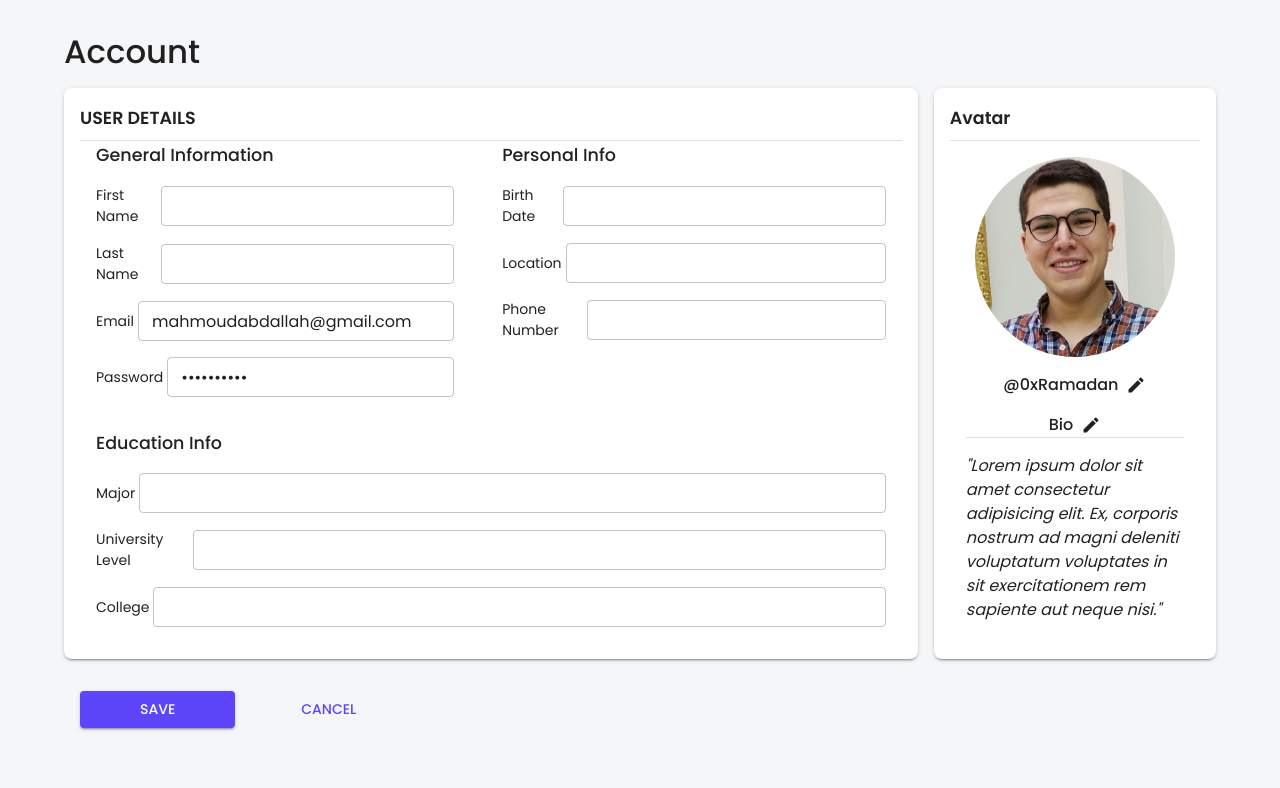
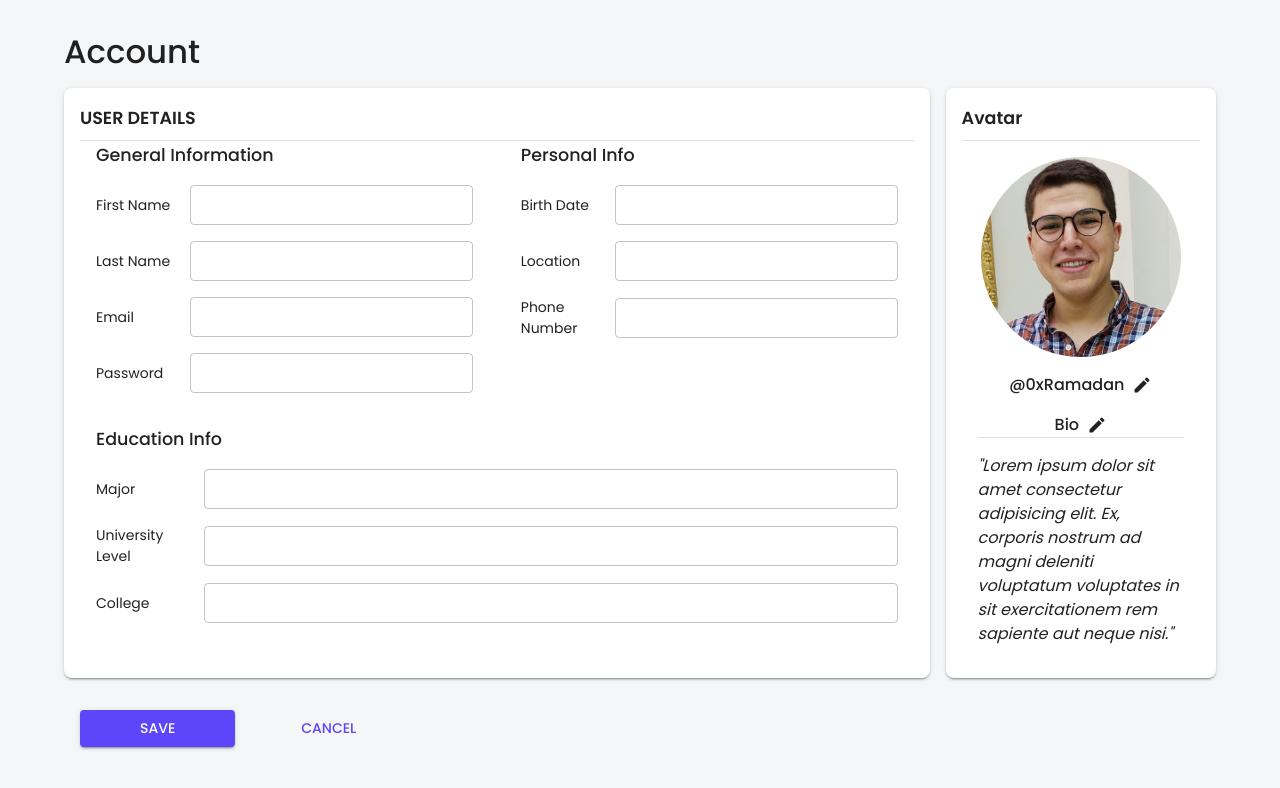
Before and after one commit to Elalfy74/fast-answer, a React (Vite) app: page /edit-account in a window 1280 px wide. Shown: the top 788 px of the page. Built offline with nearby package versions, Linux system fonts and the light colour scheme; no server answers.

Commit message:
enchance in edit account

```diff
--- a/src/pages/EditAccount/EditAccount.tsx
+++ b/src/pages/EditAccount/EditAccount.tsx
@@ -12,6 +12,92 @@ import {
 } from '@mui/material';
 
 import avatar from '../../assets/avatar.jpg';
+
+const GeneralInfoList = [
+  {
+    id: 1,
+    name: 'First Name',
+  },
+  {
+    id: 2,
+    name: 'Last Name',
+  },
+  {
+    id: 3,
+    name: 'Email',
+  },
+  {
+    id: 4,
+    name: 'Password',
+  },
+];
+
+const PersonalInfoList = [
+  {
+    id: 1,
+    name: 'Birth Date',
+  },
+  {
+    id: 2,
+    name: 'Location',
+  },
+  {
+    id: 3,
+    name: 'Phone Number',
+  },
+];
+
+const EducationalInfoList = [
+  {
+    id: 1,
+    name: 'Major',
+  },
+  {
+    id: 2,
+    name: 'University Level',
+  },
+  {
+    id: 3,
+    name: 'College',
+  },
+];
+
+type EditFieldTextProps = {
+  children: string;
+};
+
+const EditFieldText = ({ children }: EditFieldTextProps) => {
+  return (
+    <Typography
+      sx={{
+        fontSize: { xs: '14px', sm: 'inherit' },
+        fontWeight: { xs: '500', sm: '400' },
+        ml: { xs: 1, sm: 0 },
+        width: '120px',
+      }}
+    >
+      {children}
+    </Typography>
+  );
+};
+
+type StackEditFieldProps = {
+  children: JSX.Element[];
+};
+const StackEditField = ({ children }: StackEditFieldProps) => {
+  return (
+    <Stack
+      sx={{
+        flexDirection: { xs: 'column', sm: 'row' },
+        alignItems: { xs: 'flex-start', sm: 'center' },
+        justifyContent: 'space-between',
+        gap: 0.5,
+      }}
+    >
+      {children}
+    </Stack>
+  );
+};
 
 const EditAccount = () => {
   return (
@@ -64,6 +150,14 @@ const EditAccount = () => {
                   General Information
                 </Typography>
                 <Stack p={2} spacing={2} justifyContent="space-between">
+                  {GeneralInfoList.map((listItem) => (
+                    <StackEditField key={listItem.id}>
+                      <EditFieldText>{listItem.name}</EditFieldText>
+                      <TextField fullWidth size="small" />
+                    </StackEditField>
+                  ))}
+
+                  {/*
                   <Stack
                     sx={{
                       flexDirection: { xs: 'column', sm: 'row' },
@@ -77,44 +171,7 @@ const EditAccount = () => {
                         fontSize: { xs: '14px', sm: 'inherit' },
                         fontWeight: { xs: '500', sm: '400' },
                         ml: { xs: 1, sm: 0 },
-                      }}
-                    >
-                      First Name
-                    </Typography>
-                    <TextField fullWidth size="small" />
-                  </Stack>
-                  <Stack
-                    sx={{
-                      flexDirection: { xs: 'column', sm: 'row' },
-                      alignItems: { xs: 'flex-start', sm: 'center' },
-                      justifyContent: 'space-between',
-                      gap: 0.5,
-                    }}
-                  >
-                    <Typography
-                      sx={{
-                        fontSize: { xs: '14px', sm: 'inherit' },
-                        fontWeight: { xs: '500', sm: '400' },
-                        ml: { xs: 1, sm: 0 },
-                      }}
-                    >
-                      Last Name
-                    </Typography>
-                    <TextField fullWidth size="small" />
-                  </Stack>
-                  <Stack
-                    sx={{
-                      flexDirection: { xs: 'column', sm: 'row' },
-                      alignItems: { xs: 'flex-start', sm: 'center' },
-                      justifyContent: 'space-between',
-                      gap: 0.5,
-                    }}
-                  >
-                    <Typography
-                      sx={{
-                        fontSize: { xs: '14px', sm: 'inherit' },
-                        fontWeight: { xs: '500', sm: '400' },
-                        ml: { xs: 1, sm: 0 },
+                        width: '120px',
                       }}
                     >
                       Email
@@ -141,6 +198,7 @@ const EditAccount = () => {
                         fontSize: { xs: '14px', sm: 'inherit' },
                         fontWeight: { xs: '500', sm: '400' },
                         ml: { xs: 1, sm: 0 },
+                        width: '120px',
                       }}
                     >
                       Password
@@ -154,7 +212,7 @@ const EditAccount = () => {
                         readOnly: true,
                       }}
                     />
-                  </Stack>
+                  </Stack> */}
                 </Stack>
               </Stack>
 
@@ -164,63 +222,12 @@ const EditAccount = () => {
                   Personal Info
                 </Typography>
                 <Stack p={2} spacing={2} justifyContent="space-between">
-                  <Stack
-                    sx={{
-                      flexDirection: { xs: 'column', sm: 'row' },
-                      alignItems: { xs: 'flex-start', sm: 'center' },
-                      justifyContent: 'space-between',
-                      gap: 0.5,
-                    }}
-                  >
-                    <Typography
-                      sx={{
-                        fontSize: { xs: '14px', sm: 'inherit' },
-                        fontWeight: { xs: '500', sm: '400' },
-                        ml: { xs: 1, sm: 0 },
-                      }}
-                    >
-                      Birth Date
-                    </Typography>
-                    <TextField fullWidth size="small" />
-                  </Stack>
-                  <Stack
-                    sx={{
-                      flexDirection: { xs: 'column', sm: 'row' },
-                      alignItems: { xs: 'flex-start', sm: 'center' },
-                      justifyContent: 'space-between',
-                      gap: 0.5,
-                    }}
-                  >
-                    <Typography
-                      sx={{
-                        fontSize: { xs: '14px', sm: 'inherit' },
-                        fontWeight: { xs: '500', sm: '400' },
-                        ml: { xs: 1, sm: 0 },
-                      }}
-                    >
-                      Location
-                    </Typography>
-                    <TextField fullWidth size="small" />
-                  </Stack>
-                  <Stack
-                    sx={{
-                      flexDirection: { xs: 'column', sm: 'row' },
-                      alignItems: { xs: 'flex-start', sm: 'center' },
-                      justifyContent: 'space-between',
-                      gap: 0.5,
-                    }}
-                  >
-                    <Typography
-                      sx={{
-                        fontSize: { xs: '14px', sm: 'inherit' },
-                        fontWeight: { xs: '500', sm: '400' },
-                        ml: { xs: 1, sm: 0 },
-                      }}
-                    >
-                      Phone Number
-                    </Typography>
-                    <TextField fullWidth size="small" />
-                  </Stack>
+                  {PersonalInfoList.map((listItem) => (
+                    <StackEditField key={listItem.id}>
+                      <EditFieldText>{listItem.name}</EditFieldText>
+                      <TextField fullWidth size="small" />
+                    </StackEditField>
+                  ))}
                 </Stack>
               </Stack>
             </Box>
@@ -231,63 +238,12 @@ const EditAccount = () => {
                 Education Info
               </Typography>
               <Stack p={2} spacing={2} justifyContent="space-between">
-                <Stack
-                  sx={{
-                    flexDirection: { xs: 'column', sm: 'row' },
-                    alignItems: { xs: 'flex-start', sm: 'center' },
-                    justifyContent: 'space-between',
-                    gap: 0.5,
-                  }}
-                >
-                  <Typography
-                    sx={{
-                      fontSize: { xs: '14px', sm: 'inherit' },
-                      fontWeight: { xs: '500', sm: '400' },
-                      ml: { xs: 1, sm: 0 },
-                    }}
-                  >
-                    Major
-                  </Typography>
-                  <TextField fullWidth size="small" />
-                </Stack>
-                <Stack
-                  sx={{
-                    flexDirection: { xs: 'column', sm: 'row' },
-                    alignItems: { xs: 'flex-start', sm: 'center' },
-                    justifyContent: 'space-between',
-                    gap: 0.5,
-                  }}
-                >
-                  <Typography
-                    sx={{
-                      fontSize: { xs: '14px', sm: 'inherit' },
-                      fontWeight: { xs: '500', sm: '400' },
-                      ml: { xs: 1, sm: 0 },
-                    }}
-                  >
-                    University Level
-                  </Typography>
-                  <TextField fullWidth size="small" />
-                </Stack>
-                <Stack
-                  sx={{
-                    flexDirection: { xs: 'column', sm: 'row' },
-                    alignItems: { xs: 'flex-start', sm: 'center' },
-                    justifyContent: 'space-between',
-                    gap: 0.5,
-                  }}
-                >
-                  <Typography
-                    sx={{
-                      fontSize: { xs: '14px', sm: 'inherit' },
-                      fontWeight: { xs: '500', sm: '400' },
-                      ml: { xs: 1, sm: 0 },
-                    }}
-                  >
-                    College
-                  </Typography>
-                  <TextField fullWidth size="small" />
-                </Stack>
+                {EducationalInfoList.map((listItem) => (
+                  <StackEditField key={listItem.id}>
+                    <EditFieldText>{listItem.name}</EditFieldText>
+                    <TextField fullWidth size="small" />
+                  </StackEditField>
+                ))}
               </Stack>
             </Stack>
           </Stack>
```
